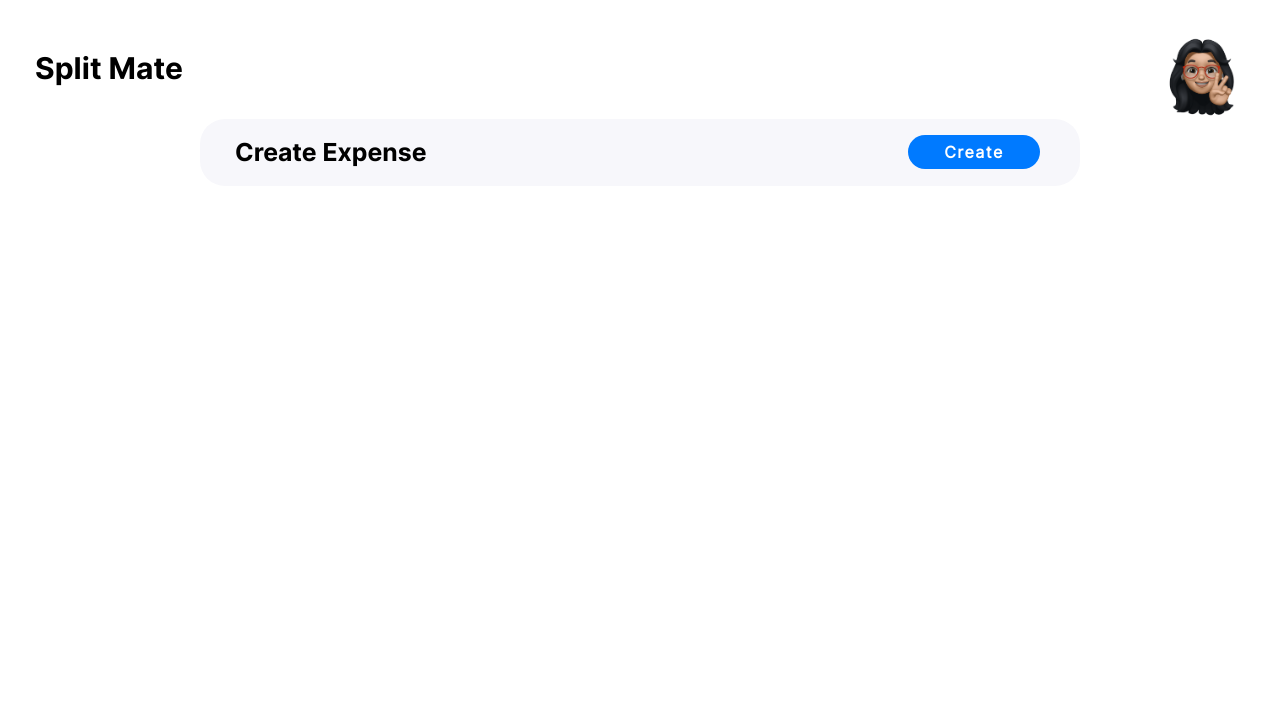
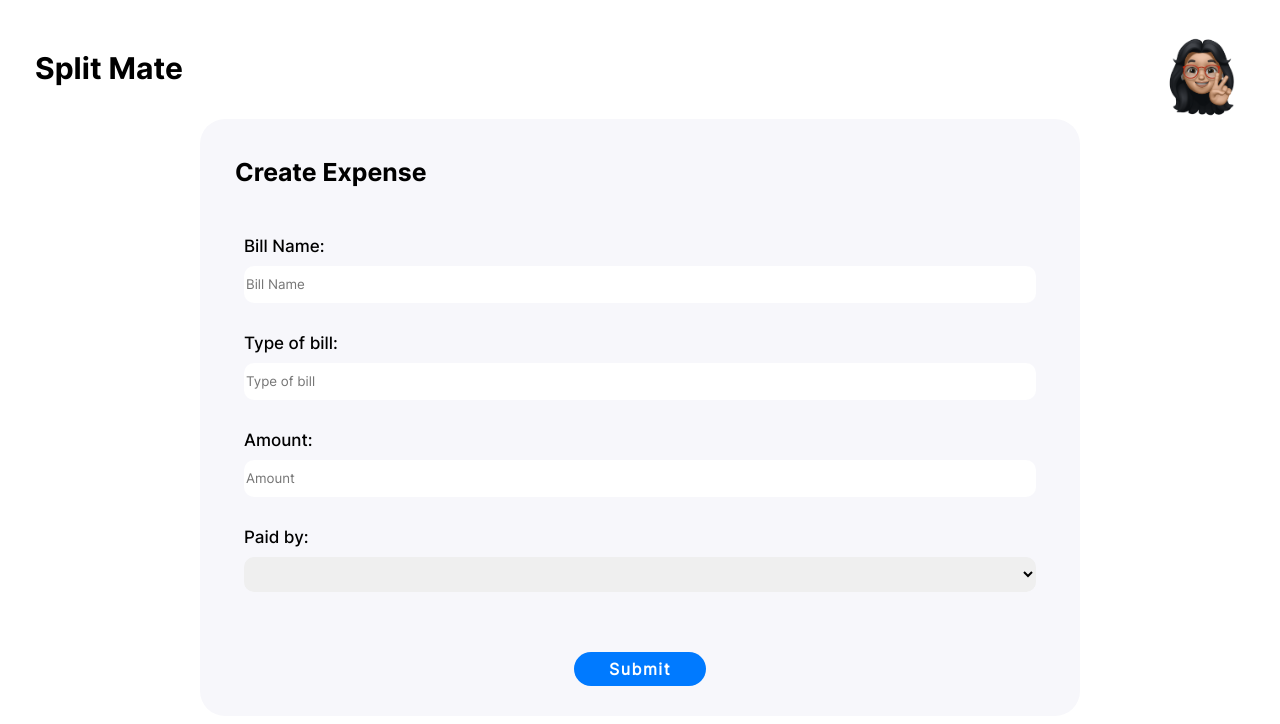
Before and after one commit to devam-Scaletech/Split-Mate, a React (Create React App) app: page /createExpense in a window 1280 px wide. Shown: the top 724 px of the page. Built offline with nearby package versions, Linux system fonts and the light colour scheme.

Commit message:
feat: added react-hook-form package for form

```diff
--- a/package.json
+++ b/package.json
@@ -15,6 +15,7 @@
 		"lottie-react": "^2.4.0",
 		"react": "^18.2.0",
 		"react-dom": "^18.2.0",
+		"react-hook-form": "^7.45.1",
 		"react-redux": "^8.1.0",
 		"react-router-dom": "^6.13.0",
 		"react-scripts": "5.0.1",
--- a/src/assets/styles/_variables.scss
+++ b/src/assets/styles/_variables.scss
@@ -7,6 +7,7 @@ $black-color-alpha: #00000080;
 $blue-magenta: #1d1d1f;
 $bright-orange: #f28e1b;
 $blue-light: #007aff;
+$error-red: #ff3b30;
 //Font Weight Variables
 $font-light: 300;
 $font-regular: 400;
--- a/src/assets/styles/common.scss
+++ b/src/assets/styles/common.scss
@@ -758,3 +758,11 @@
 .cursor--pointer {
 	cursor: pointer;
 }
+
+.b--none {
+	border: none;
+}
+
+.error {
+	color: $error-red;
+}
--- a/src/feature/createExpense/component/createExpenseForm.tsx
+++ b/src/feature/createExpense/component/createExpenseForm.tsx
@@ -1,6 +1,83 @@
+// import { useNavigate } from "react-router-dom";
+import { useForm } from 'react-hook-form';
+import createExpenseStyle from '../style/createExpense.module.scss';
+
 const CreateExpenseForm = () => {
+    // const navigate = useNavigate();
+    const friendList = localStorage.getItem("userData");
+    const retrievedUserData = friendList && JSON.parse(friendList);
+    const { register, handleSubmit, formState: { errors } } = useForm();
+    const onSubmit = (data: any) => {
+        console.log('data', data);
+        //navigate('/homePage');
+    };
+
     return (
-        <div>createExpenseForm</div>
+        <div className={`${createExpenseStyle['expense-form']} m--0-auto b-radius--25`}>
+            <div className="pt--20">
+                <p className="font-family--bold font-size--24 ml--35">Create Expense</p>
+            </div>
+            <form onSubmit={handleSubmit(onSubmit)} className="flex flex--column width--90-per m--0-auto">
+                <div className='mt--30 flex flex--column'>
+                    <label htmlFor="billName" className='font-family--medium font-size--18 mb--10'>Bill Name:</label>
+                    <input type="text" placeholder="Bill Name" {...register("billName", { required: true, maxLength: 80 })} className='height--35-px b-radius--10 b--none' />
+                    {errors.billName && (
+                        <span className="error font-size--14px mt--10">
+                            Bill Name is required*
+                        </span>
+                    )}
+                </div>
+
+                <div className='mt--30 flex flex--column'>
+                    <label htmlFor="typeOfBill" className='font-family--medium font-size--18 mb--10'>Type of bill:</label>
+                    <input type="text" placeholder="Type of bill" {...register("typeOfBill", { required: true, maxLength: 100, pattern: /^[A-Za-z\s]+$/ })} className='height--35-px b-radius--10 b--none' />
+                    {errors.typeOfBill && (
+                        <span className="error font-size--14px mt--10">
+                            Type of bill Name is required*
+                        </span>
+                    )}
+                </div>
+
+                <div className='mt--30 flex flex--column'>
+                    <label htmlFor="amount" className='font-family--medium font-size--18 mb--10'>Amount:</label>
+                    <input
+                        type="number"
+                        placeholder="Amount"
+                        className='height--35-px b-radius--10 b--none'
+                        {...register("amount", {
+                            required: true,
+                            minLength: 1,
+                            maxLength: 5
+                        })}
+                    />
+                    {errors.amount && (
+                        <span className="error font-size--14px mt--10">
+                            Bill amount is required*
+                        </span>
+                    )}
+                </div>
+
+                <div className='mt--30 mb--30 flex flex--column'>
+                    <label htmlFor="title" className='font-family--medium font-size--18 mb--10'>Paid by:</label>
+                    <select {...register("title", { required: true })} className='height--35-px b-radius--10 b--none'>
+                        {retrievedUserData?.friend.map((friendName: any, index: number) => {
+                            const { name } = friendName;
+                            return (
+                                <option value={name} key={index}>{name}</option>);
+                        })}
+                    </select>
+                    {errors.title && (
+                        <span className="error font-size--14px mt--10">
+                            Paid by is required*
+                        </span>
+                    )}
+                </div>
+
+                <div className='mt--30 mb--30 flex flex--column'>
+                    <input type="submit" className="primary--btn font-size--16px font-weight--600 line-height--20px b-radius--25 width--100-px cursor--pointer m--0-auto" />
+                </div>
+            </form>
+        </div>
     );
 };
 
--- a/src/feature/createExpense/container/createExpense.tsx
+++ b/src/feature/createExpense/container/createExpense.tsx
@@ -1,15 +1,9 @@
-import { useNavigate } from "react-router-dom";
-import createExpenseStyle from '../style/createExpense.module.scss';
+import CreateExpenseForm from "../component/createExpenseForm";
+
 const CreateExpense = () => {
-    const navigate = useNavigate();
     return (
         <div className="width--full">
-            <div className={`${createExpenseStyle['expense-form']} m--0-auto b-radius--25`}>
-                <div className="flex justify__content--between align__items--center">
-                    <p className="font-family--bold font-size--24 ml--35">Create Expense</p>
-                    <button type="submit" onClick={() => navigate('/homePage')} className="primary--btn font-size--16px font-weight--600 line-height--20px b-radius--25 width--100-px cursor--pointer mr--40">Create</button>
-                </div>
-            </div>
+            <CreateExpenseForm />
         </div>
     );
 };
```
Also changed, not shown: 1 other file (tests, documents, lock files or other folders).
